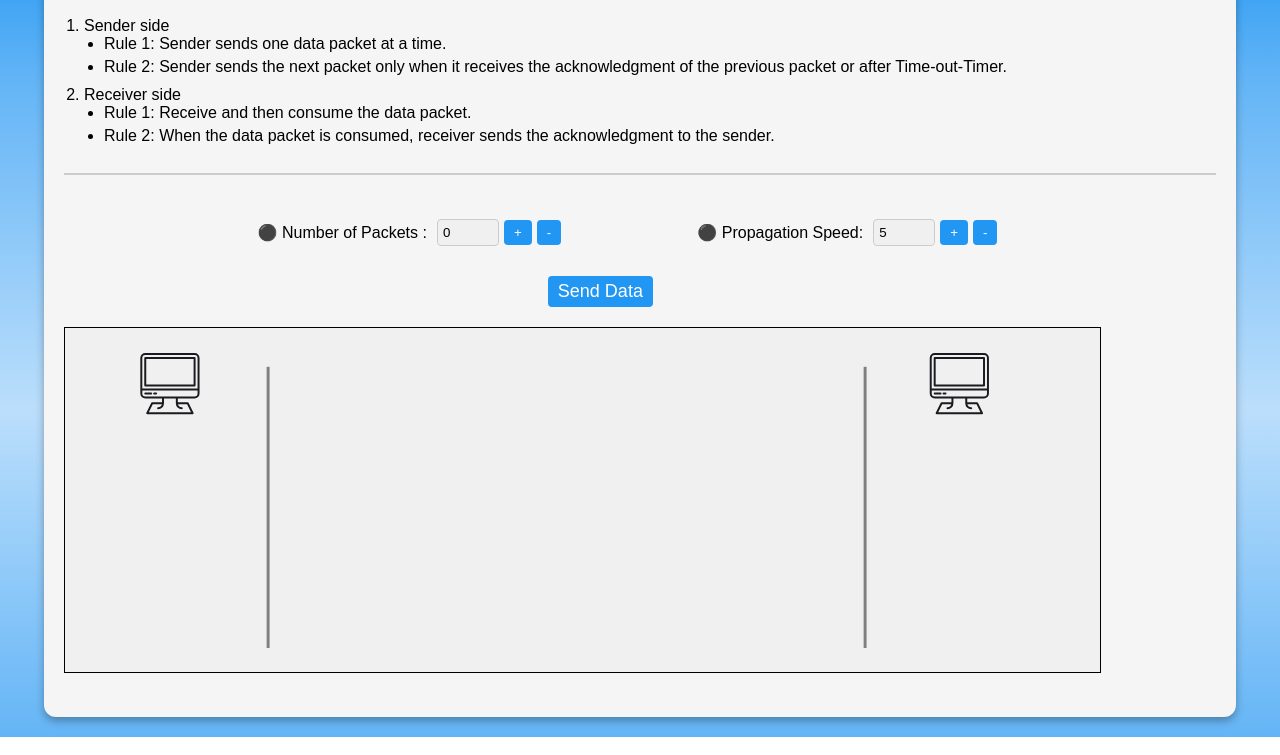
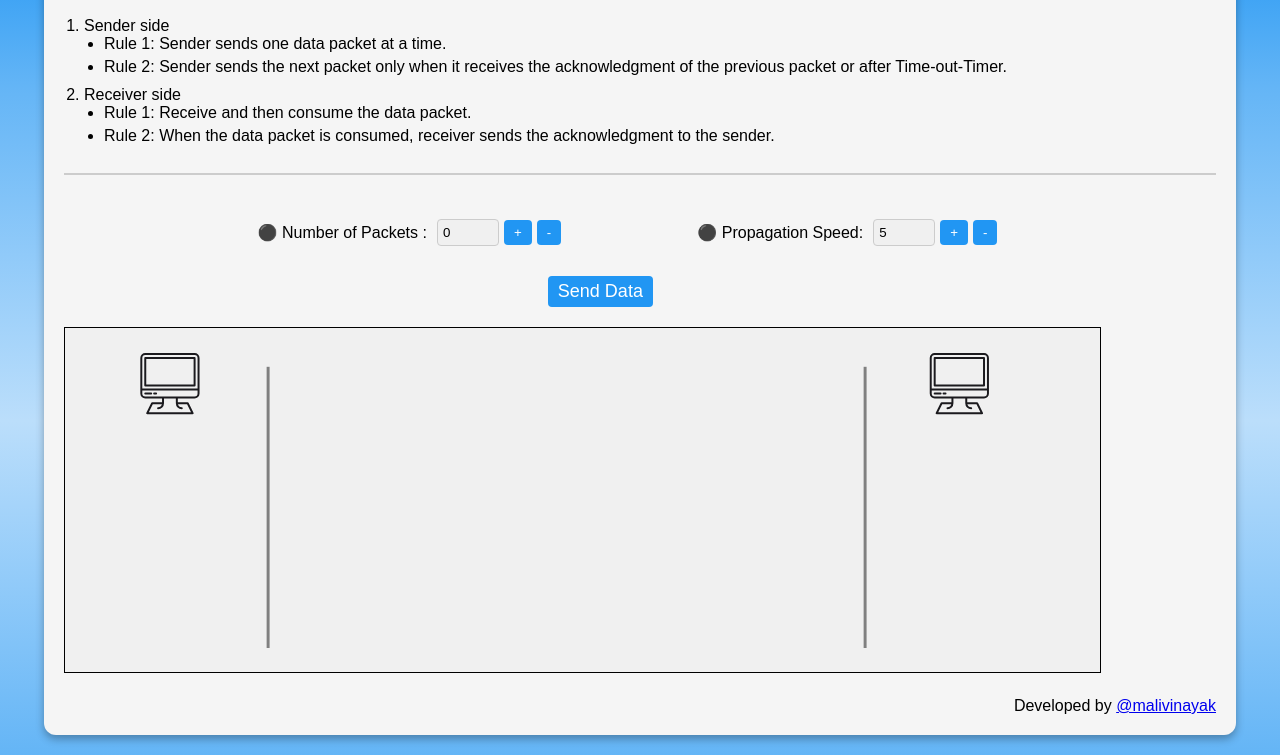
Before and after one commit to malivinayak/Stop-and-Wait-Protocol, a plain HTML site: page index.html in a window 1280 px wide. Shown: the part 80-835 px from the top of the page. Drawn offline with Linux system fonts and the light colour scheme.

Commit message:
refctor: added credits

```diff
--- a/index.html
+++ b/index.html
@@ -120,7 +120,11 @@
             </div>
 
         </div>
+        <div style="text-align: right;">
+            Developed by <a href="https://github.com/malivinayak" target="_blank">@malivinayak</a>
+        </div>
     </div>
+
 
     <script src="./script.js"></script>
 
```
